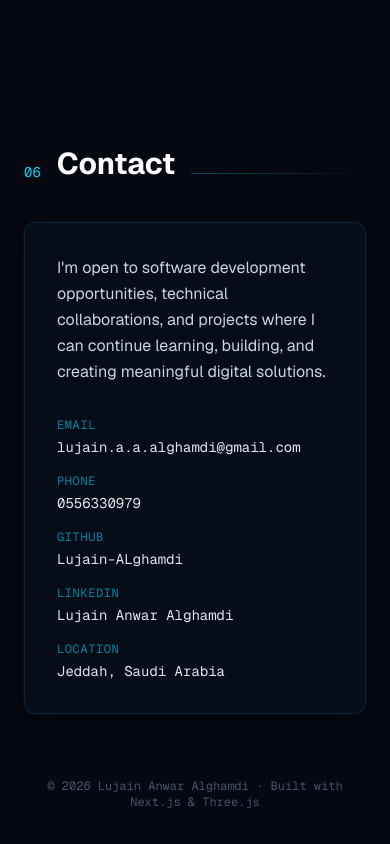
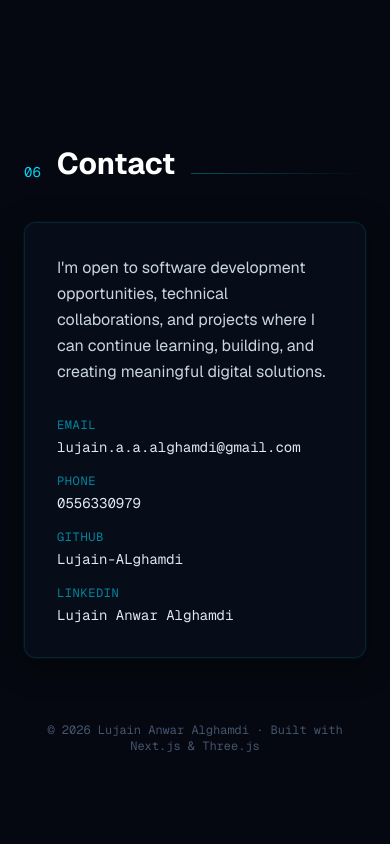
Before and after one commit to Lujain-ALghamdi/my-portfolio, a Next.js app: page / in a window 390 px wide. Shown: the part 11156-12000 px from the top of the page. Built offline with nearby package versions, Linux system fonts and the light colour scheme.

Commit message:
Refactor ContactLink components in Contact.tsx
Refactored ContactLink components for email and phone.

```diff
--- a/src/components/Contact.tsx
+++ b/src/components/Contact.tsx
@@ -27,7 +27,6 @@ export default function Contact() {
             href="mailto:lujain.a.a.alghamdi@gmail.com"
             value="lujain.a.a.alghamdi@gmail.com"
             />
-
           <ContactLink
             label="Phone"
             href="tel:+966556330979"
@@ -44,10 +43,6 @@ export default function Contact() {
             href={profile.linkedin}
             value="Lujain Anwar Alghamdi"
             external
-          />
-          <ContactLink
-            label="Location"
-            value={profile.location}
           />
 
         </div>
```
Lines whose indentation alone changed are shown as unchanged.
